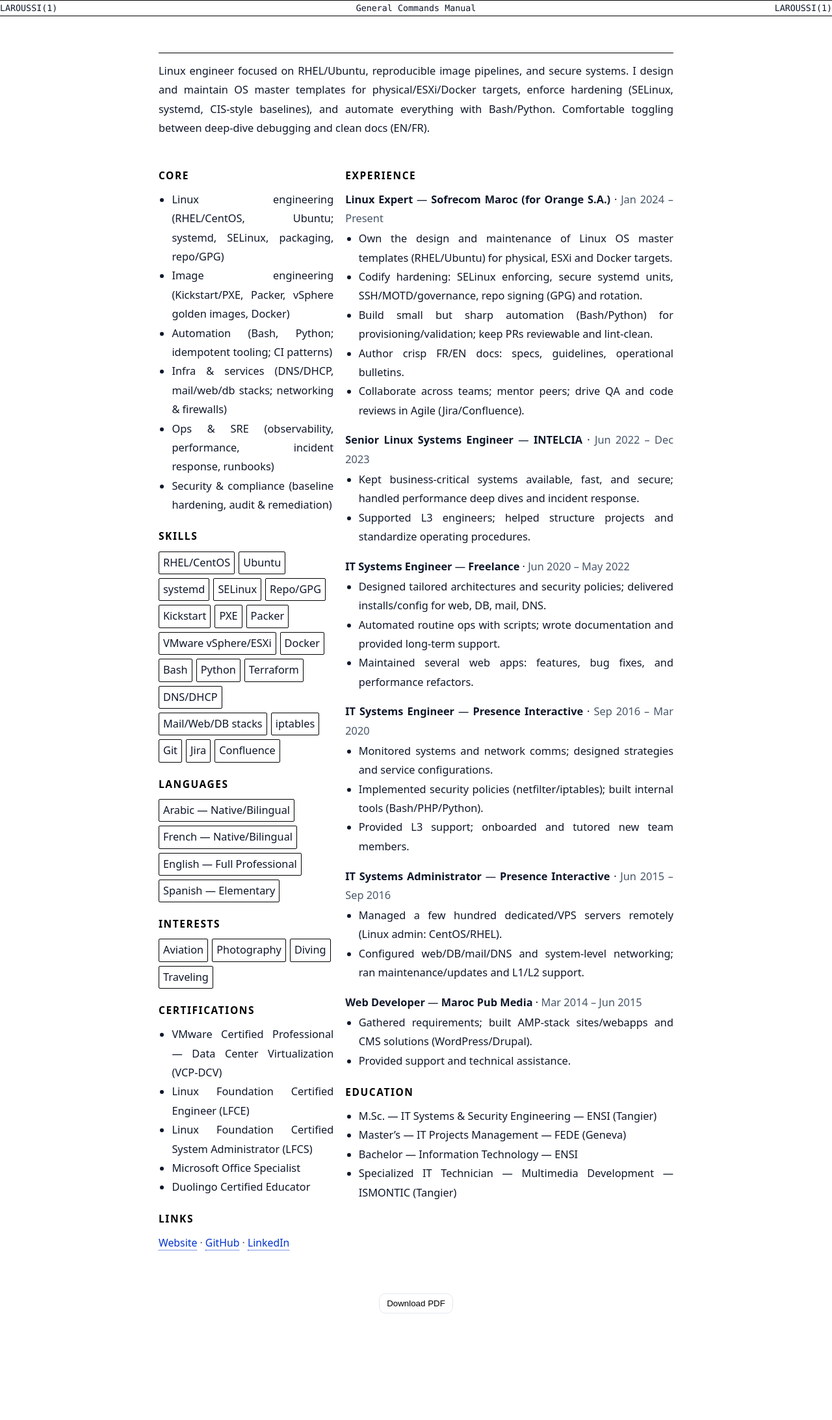
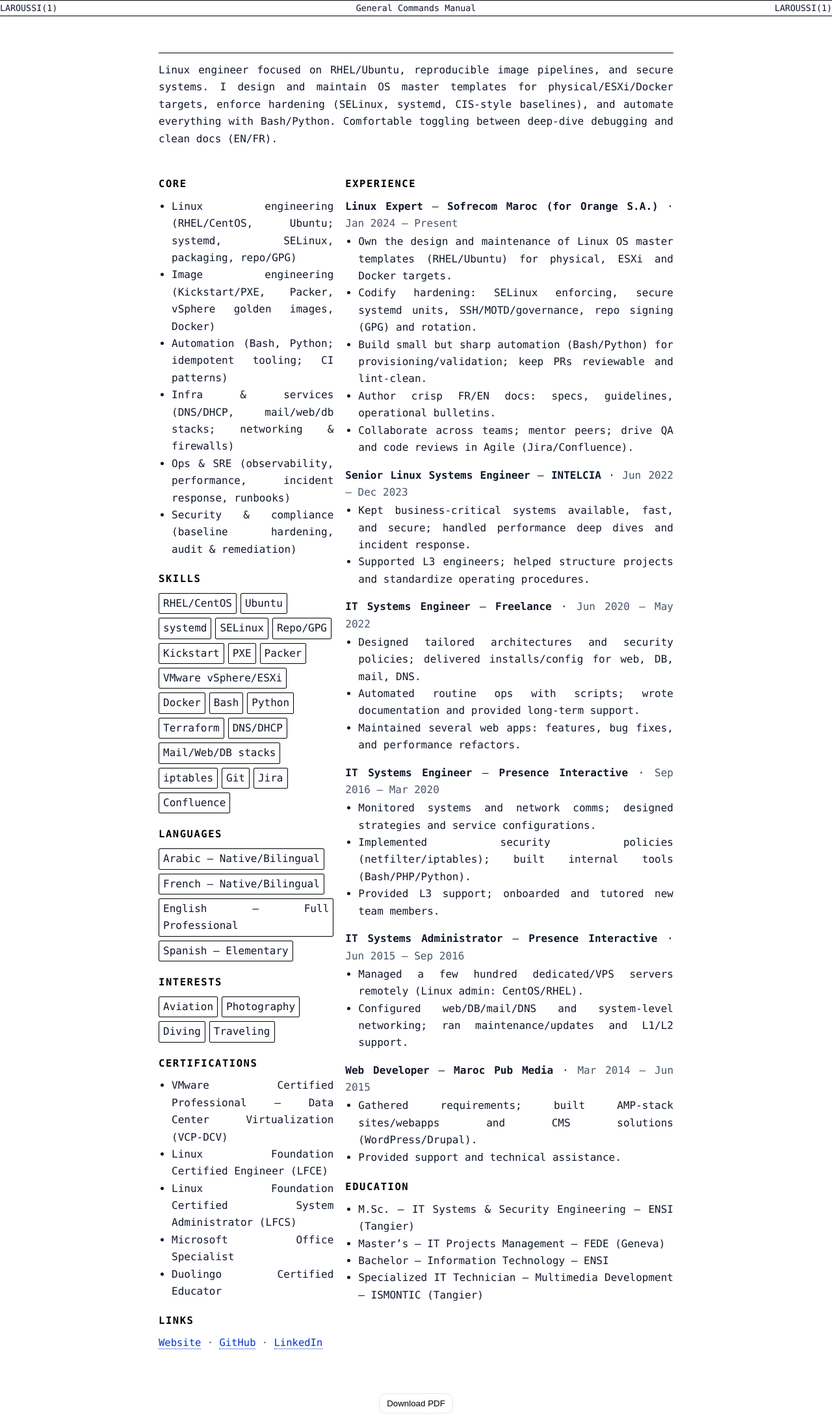
Before and after one commit to mlaroussi/resume, a Jekyll site: the page built from index.md, in a window 1280 px wide. Shown: the whole page at 65% size. Built offline with Jekyll 4.4.1, drawn with Linux system fonts in a browser that asks for light colours; before the commit the page ends 2032 px from its top, so only the background shows below that.

Commit message:
Fix man-page theme CSS selectors for body styling

```diff
--- a/assets/css/site.css
+++ b/assets/css/site.css
@@ -89,7 +89,7 @@ h2{break-after:avoid}
 footer{display:flex;justify-content:center;padding:10px}
 
 /* ===== Man-page theme (enabled when <body class="man">) ===== */
-.man html{font:12pt/1.55 ui-monospace,SFMono-Regular,Menlo,Consolas,"Liberation Mono",monospace}
+body.man{font:12pt/1.55 ui-monospace,SFMono-Regular,Menlo,Consolas,"Liberation Mono",monospace}
 .man .container{max-width:860px}
 .man a{color:#0033cc;text-decoration:none;border-bottom:1px dotted #0033cc}
 .man hr{border-top:1px solid #000;margin:10px 0}
@@ -128,8 +128,8 @@ footer{display:flex;justify-content:center;padding:10px}
 
 /* Screen-only spacing for man theme */
 @media screen{
-  .man html{line-height:1.65}
-  .man .container,.man .intro,p,li{ text-align:justify; text-justify:inter-word; }
+  body.man{line-height:1.65}
+  .man .container, .man .intro, .man p, .man li { text-align:justify; text-justify:inter-word; }
 }
 
 /* Print: keep our existing print rules; man theme inherits them */
```
